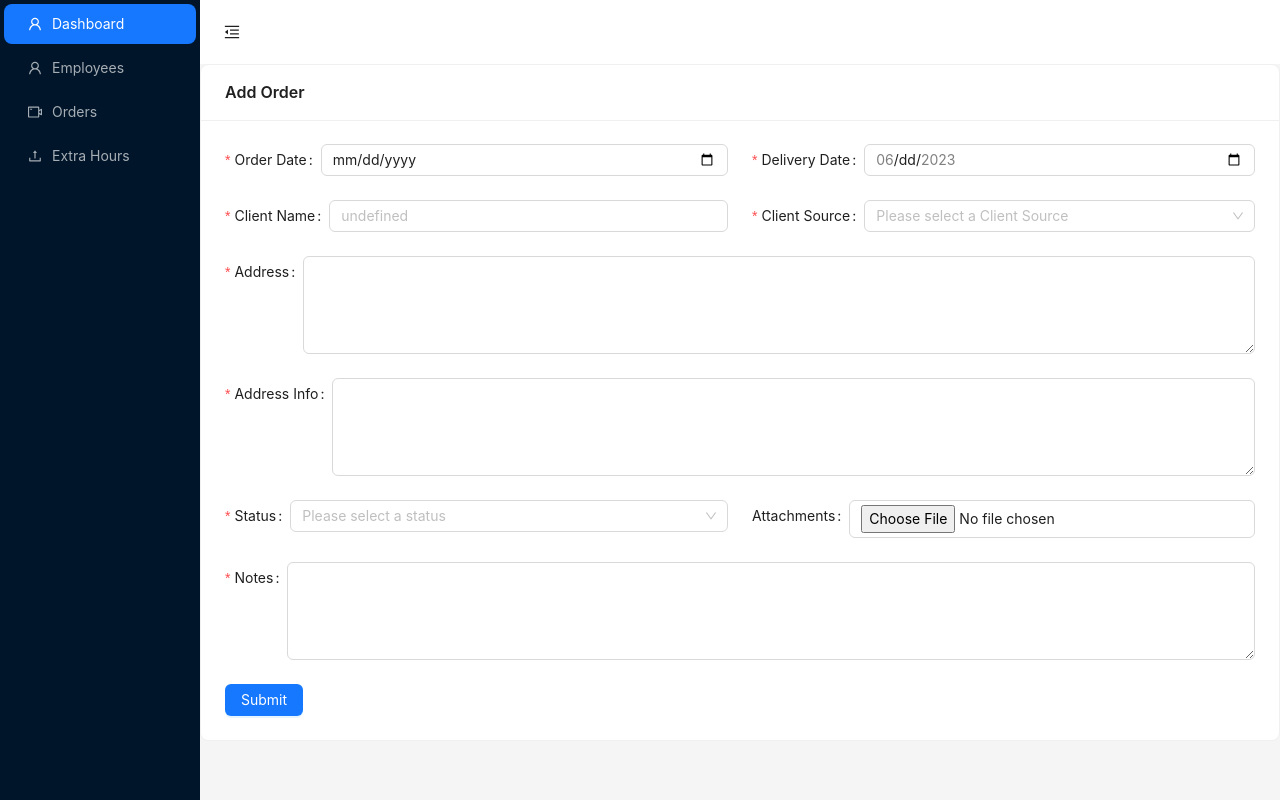
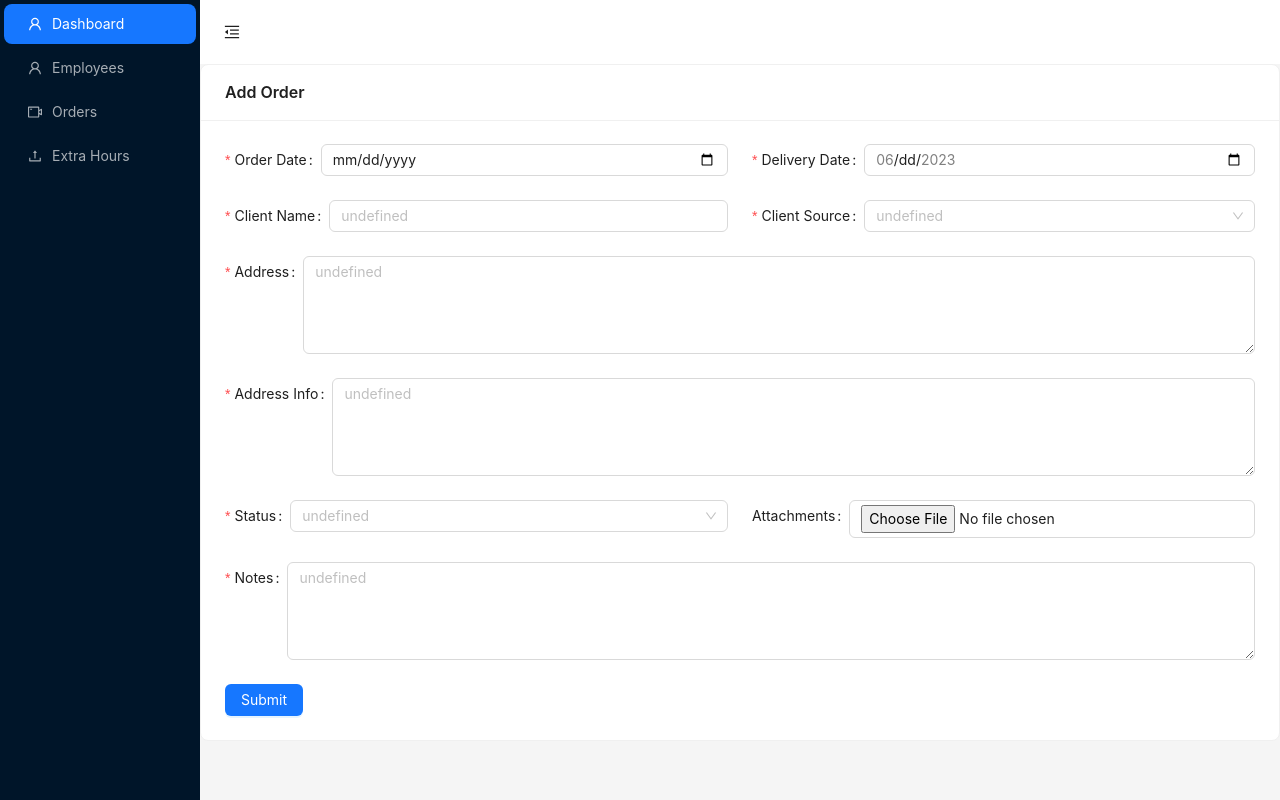
Before and after one commit to joelalex94/sample-project, a React (Create React App) app: page /order/addorder in a window 1280 px wide. Built offline with nearby package versions, Linux system fonts and the light colour scheme; no server answers; sample sign-in values are in the browser's storage.

Commit message:
final submit

```diff
--- a/src/pages/Order/addOrder.js
+++ b/src/pages/Order/addOrder.js
@@ -355,7 +355,7 @@ const AddOrder = () => {
                                             }
                                             ]}
                                         >
-                                            <Input placeholder="placeholder" value={orderDate} min={orderDate}  onChange={handleDate} type="date"/>
+                                            <Input placeholder="placeholder" value={orderDate} min={orderDate}  onChange={handleDate} type="date"  />
 
                                         </Form.Item>
 
@@ -370,7 +370,7 @@ const AddOrder = () => {
                                             }
                                             ]}
                                         >
-                                            <Input placeholder="placeholder" value={deliveryDate } min={deliveryDate}  max={deliveryDate} onChange={(e) => setDeliveryDate(e.target.value)} type="date"/>
+                                            <Input placeholder={items !== undefined && items !== "" ? `${items.deliveryDate}` : "Please enter a delivery date"} value={deliveryDate } min={deliveryDate}  max={deliveryDate} onChange={(e) => setDeliveryDate(e.target.value)} type="date"/>
 
                                         </Form.Item>
 
@@ -401,7 +401,7 @@ const AddOrder = () => {
                                             hasFeedback
                                             rules={[{ required: true, message: 'Please select Client Source!' }]}
                                             >
-                                            <Select placeholder="Please select a Client Source" >
+                                            <Select placeholder={items !== undefined && items !== "" ? `${items.clientSource}` : "Please enter a Client Source"} >
                                                 <Option value="Google"> Google </Option>
                                                 <Option value="Website"> Website</Option>
                                                 <Option value="Marketing"> Marketing </Option>
@@ -426,7 +426,7 @@ const AddOrder = () => {
                                         >
 
 
-                                            <TextArea value={address} onChange={(e) => setAddress(e.target.value)} rows={4}/>
+                                            <TextArea placeholder={items !== undefined && items !== "" ? `${items.address}` : "Please enter a address"} value={address} onChange={(e) => setAddress(e.target.value)} rows={4}/>
                                         </Form.Item>
 
                                     </Col>
@@ -444,7 +444,7 @@ const AddOrder = () => {
                                         >
 
 
-                                            <TextArea value={addressInfo} onChange={(e) => setAddressInfo(e.target.value)} rows={4}/>
+                                            <TextArea placeholder={items !== undefined && items !== "" ? `${items.addressInfo}` : "Please enter a address"}  value={addressInfo} onChange={(e) => setAddressInfo(e.target.value)} rows={4}/>
                                         </Form.Item>
 
                                     </Col>
@@ -459,7 +459,7 @@ const AddOrder = () => {
                                             hasFeedback
                                             rules={[{ required: true, message: 'Please select status!' }]}
                                             >
-                                            <Select placeholder="Please select a status" value={status} >
+                                            <Select placeholder={items !== undefined && items !== "" ? `${items.status}` : "Please select a status"}  value={status} >
                                                 <Option value="pending"> Pending </Option>
                                                 <Option value="in-progress"> In Progress</Option>
                                                 <Option value="completed"> Completed </Option>
@@ -477,7 +477,7 @@ const AddOrder = () => {
                                             }
                                             ]}
                                         >
-                                            <Input placeholder="placeholder" value={''} onChange={handleFileChange} type="file"/>
+                                            <Input placeholder={items !== undefined && items !== "" ? `${items.fileurl}` : "Please select file"}  value={''} onChange={handleFileChange} type="file"/>
                                             {/* <input type="file" className="form-control" id="attachments" name="attachments"  value={''} onChange={handleFileChange}/> */}
                                         </Form.Item>
 
@@ -498,7 +498,7 @@ const AddOrder = () => {
                                         >
 
 
-                                            <TextArea value={notes} onChange={(e) => setNotes(e.target.value)} rows={4}/>
+                                            <TextArea placeholder={items !== undefined && items !== "" ? `${items.notes}` : "Please enter a address"}  value={notes} onChange={(e) => setNotes(e.target.value)} rows={4}/>
                                         </Form.Item>
 
                                     </Col>
--- a/src/pages/Order/index.js
+++ b/src/pages/Order/index.js
@@ -55,7 +55,7 @@ const Order = () => {
     // ];
     const columns = [
         {title : "No", dataIndex:"key",},
-        {title : "Order Date", dataIndex:"orderDate",align:"center",showOnResponse: true,showOnDesktop: true , sorter: (a,b) => a.orderDate.length - b.orderDate.length},
+        {title : "Order Date", dataIndex:"orderDate",align:"center",showOnResponse: true,showOnDesktop: true , sorter: (a,b) => a.orderDate.length - b.orderDate.length, scroll},
         {title : "Delivery Date", dataIndex:"deliveryDate",align:"center",showOnResponse: true,showOnDesktop: true, sorter: (a,b) => a.deliveryDate.length - b.deliveryDate.length},
         {title : "Client Name", dataIndex:"clientName",align:"center",showOnResponse: true,showOnDesktop: true, sorter: (a,b) => a.clientName.length - b.clientName.length},
         {title : "Client Source", dataIndex:"clientSource",align:"center",showOnResponse: true,showOnDesktop: true, sorter: (a,b) => a.clientSource.length - b.clientSource.length},
@@ -284,7 +284,7 @@ const Order = () => {
                                         </Row>
                                     </Form>
                                 </Space>
-                                <Table columns={columns} dataSource={filteritems} pagination={{ pageSize: 50 }} bordered mobileBreakPoint={768} scroll={{ y: "50vh" }} size="small"/>
+                                <Table columns={columns} dataSource={filteritems} pagination={{ pageSize: 50 }} bordered scroll={{ y: "50vh" }} size="small"/>
 
                 </Card>
 
```
